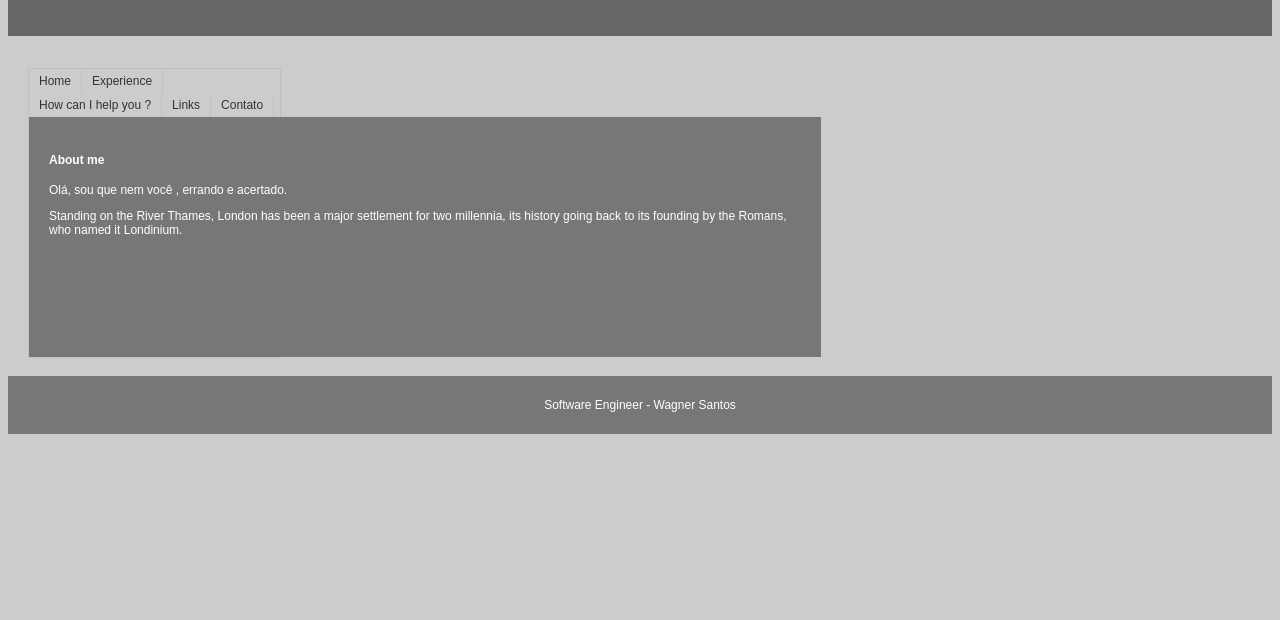
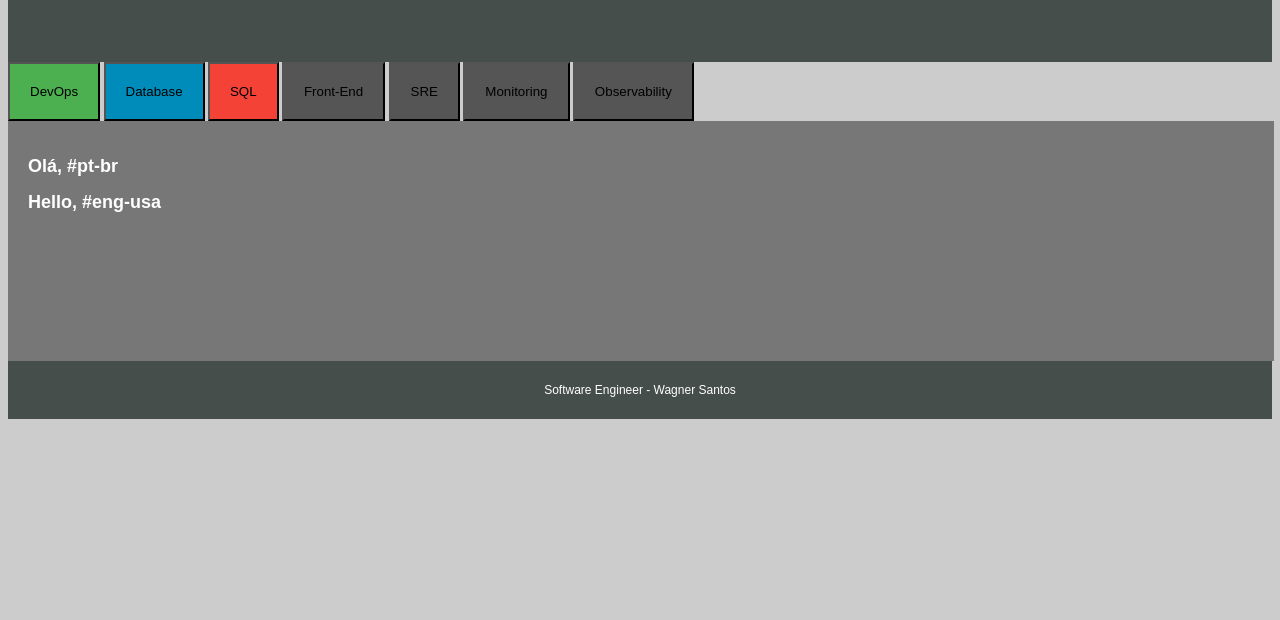
Before and after one commit to wagnersoftwareengineer/DesenvolvimentoFrontEnd, a plain HTML site: page index.html in a window 1280 px wide. Shown: the part 180-800 px from the top of the page. Drawn offline with Linux system fonts and the light colour scheme.

Commit message:
Atualização Front

```diff
--- a/index.html
+++ b/index.html
@@ -4,35 +4,35 @@
     <meta charset="UTF-8">
     <meta name="viewport" content="width=device-width, initial-scale=1.0">
 
-    <title>Website</title>
+    <title>Portfólio - Software Engineer</title>
 
     <link rel="stylesheet" href="styles/layout.css">
 
 </head>
 <header>
-    <h2>Principal</h2>
+    <h1>Principal</h1>
   </header>
 
   <section>
-    <nav>
-      <ul class="menu">
-        <li><a href="#">Home</a></li>
-        <li><a href="#">Experience</a></li>
-            <li><a href="#">How can I help you ?</a>
-                 <ul>
-                        <li><a href="#">DevOps/SRE</a></li>
-                        <li><a href="#">Banco de Dados</a></li>
-                        <li><a href="#">Fron-End</a></li>
-                 </ul>
-          </li>
-        <li><a href="#">Links</a></li>
-        <li><a href="#">Contato</a></li>
+    <body>
+      <div class="dropdown">
+        <button class="button1">DevOps</button>
+        <button class="button2">Database</button>
+        <button class="button3">SQL</button>
+        <button class="button5">Front-End</button>
+        <button class="button6">SRE</button>
+        <button class="button7">Monitoring</button>
+        <button class="button8">Observability</button>
+        </div>
+      </div>
 
-    <article>
-      <h1>About me</h1>
-      <p>Olá, sou que nem você , errando e acertado.</p>
-      <p>Standing on the River Thames, London has been a major settlement for two millennia, its history going back to its founding by the Romans, who named it Londinium.</p>
-    </article>
+      <article>
+        <h2>Olá, #pt-br</h2>
+        <h2>Hello, #eng-usa</h2>
+
+      </article>
+
+    </body>
   </section>
 
   <footer>
--- a/styles/layout.css
+++ b/styles/layout.css
@@ -6,48 +6,40 @@ body {
 }
 
 /*Menu*/
+.button1 {background-color: #4CAF50; padding: 20px;} /* Green */
+.button2 {background-color: #008CBA; padding: 20px;} /* Blue */
+.button3 {background-color: #f44336; padding: 20px;} /* Red */
+.button4 {background-color: #e7e7e7; padding: 20px;} /* Gray */
+.button5 {background-color: #555555; padding: 20px;} /* Black */
+.button6 {background-color: #555555; padding: 20px;} /* Black */
+.button7 {background-color: #555555; padding: 20px;} /* Black */
+.button8 {background-color: #555555; padding: 20px;} /* Black */
 
-.menu{
-  list-style:none;
-  border:1px solid #c0c0c0;
-  float:left;
+.mainmenubtn:hover {
+  background-color: rgb(52, 52, 54);
+  }
+.dropdown {
+  position: relative;
+  display: inline-block;
 }
-
-.menu li{
-  position:relative;
-  float:left;
-  border-right:1px solid #c0c0c0;
-  }
-
-.menu li a{color:#333; text-decoration:none; padding:5px 10px; display:block;}
-
-.menu li a:hover{
-  background:#333;
-  color:#fff;
-  -moz-box-shadow:0 3px 10px 0 #CCC;
-  -webkit-box-shadow:0 3px 10px 0 #ccc;
-  text-shadow:0px 0px 5px #fff;
+.dropdown-child {
+  display: none;
+  background-color: rgb(184, 190, 192);
+  min-width: 200px;
 }
-
-.menu li  ul{
-  position:absolute;
-  top:25px;
-  left:0;
-  background-color:#fff;
-  display:none;
-  }
-
-.menu li:hover ul, .menu li.over ul{display:block;}
-
-.menu li ul li{
-  border:1px solid #c0c0c0;
-  display:block;
-  width:150px;
-  }
+.dropdown-child a {
+  color: rgb(0, 0, 0);
+  padding: 20px;
+  text-decoration: none;
+  display: block;
+}
+.dropdown:hover .dropdown-child {
+  display: block;
+}
 
 /* Style the header */
 header {
-  background-color: #666;
+  background-color: #454e4b;
   padding: 30px;
   text-align: center;
   font-size: 35px;
@@ -55,24 +47,11 @@ header {
 }
 
 /* Create two columns/boxes that floats next to each other */
-nav {
-  float: left;
-  width: 20%;
-  height: 300px;
-  background: #ccc;
-  padding: 20px;
-}
-
-/* Style the list inside the menu */
-nav ul {
-  list-style-type: none;
-  padding: 0;
-}
 
 article {
   float: left;
   padding: 20px;
-  width: 300%;
+  width: 97%;
   background-color: #777;
   height: 200px;
 }
@@ -86,7 +65,7 @@ section::after {
 
 /* Style the footer */
 footer {
-  background-color: #777;
+  background-color: #454e4b;
   padding: 10px;
   text-align: center;
   color: white;
```
